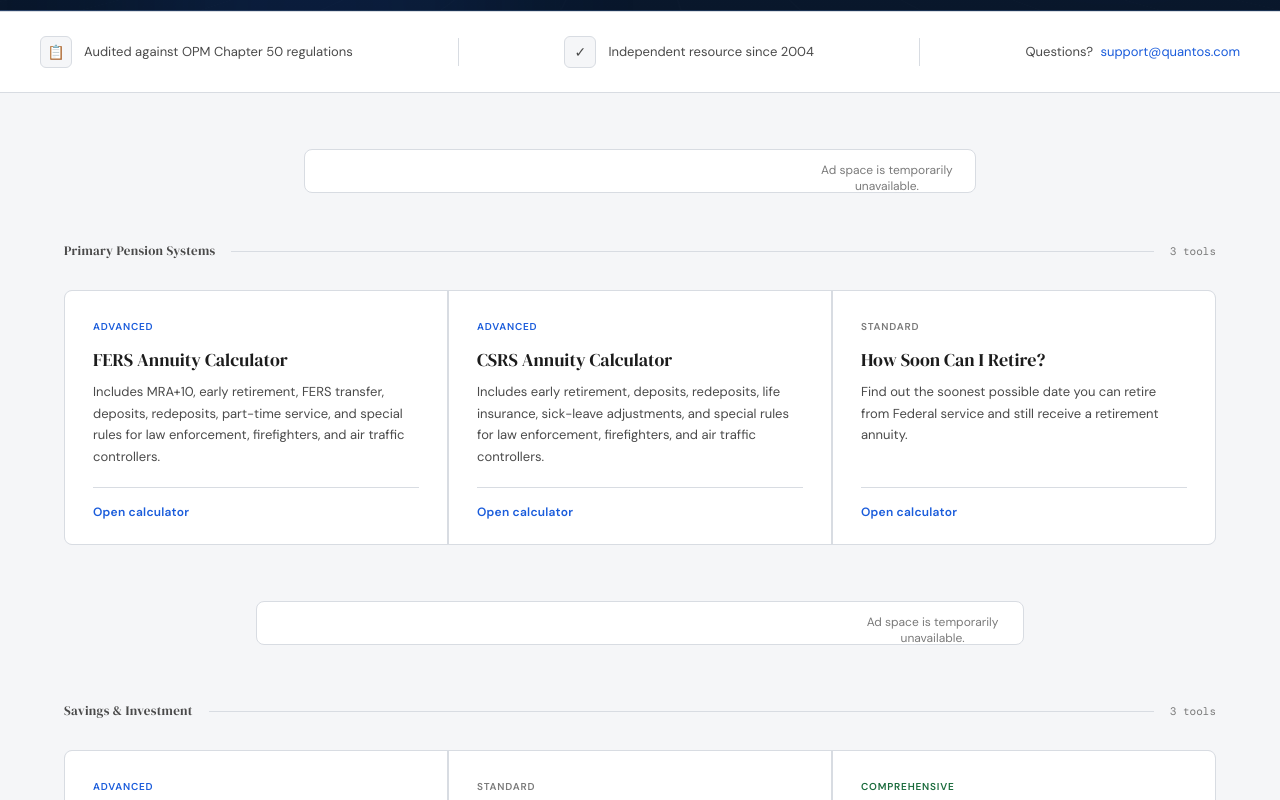
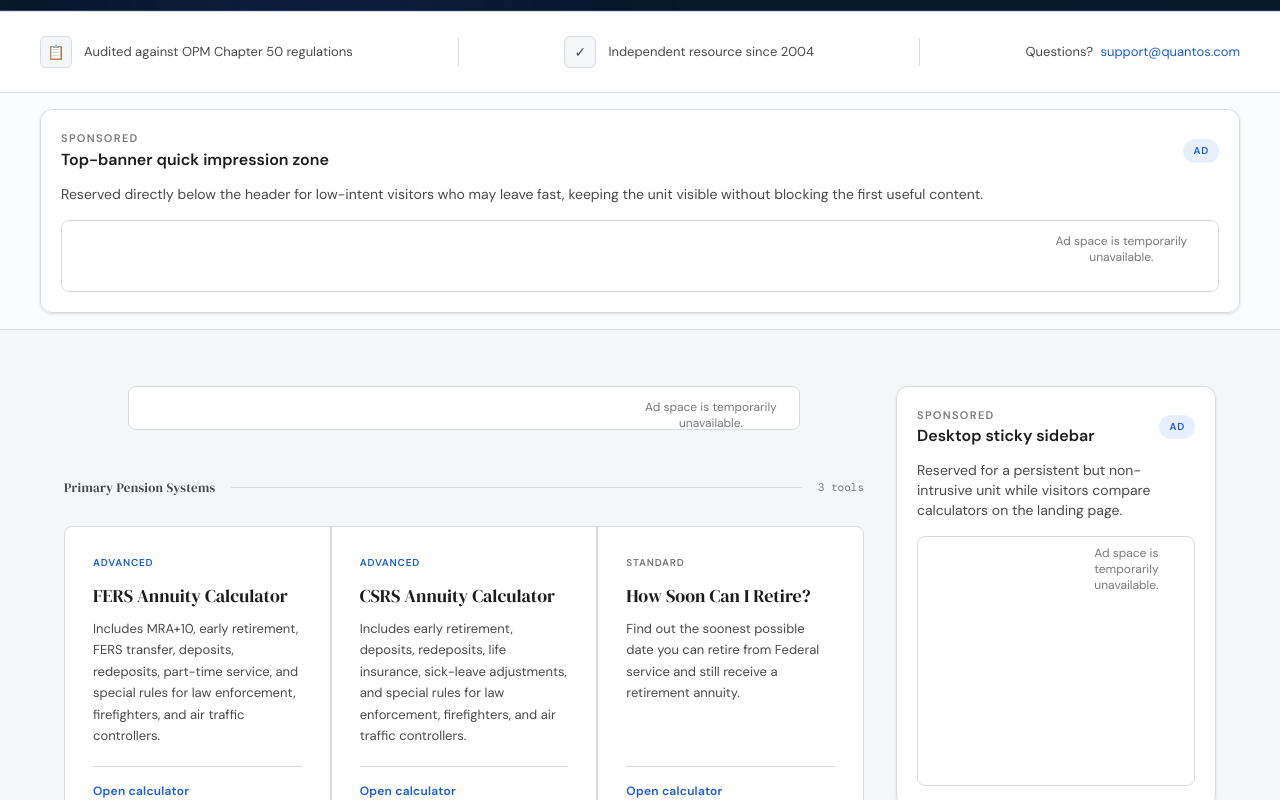
Before and after one commit to rscboy/quantos, a React (Vite) app: page / in a window 1280 px wide. Shown: the part 640-1440 px from the top of the page. Built offline with nearby package versions, Linux system fonts and the light colour scheme.

Commit message:
Add ad placement holders across landing and gap flows

```diff
--- a/src/App.tsx
+++ b/src/App.tsx
@@ -15,6 +15,7 @@ import { MilitaryDepositCalculator } from './components/MilitaryDepositCalculato
 import { NewMemberModal } from './components/NewMemberModal';
 import { FullRetirementAnalysis } from './components/FullRetirementAnalysis';
 import { SocialSecurityEstimator } from './components/SocialSecurityEstimator';
+import { AdPlacement } from './components/AdPlacement';
 
 const CALCULATOR_VIEWS = new Set([
   'fers',
@@ -81,7 +82,7 @@ export default function App() {
     <div className="min-h-screen flex flex-col font-sans text-text bg-bg">
       <Nav setView={handleNavigate} />
 
-      <div className="flex-1">
+      <div className="flex-1 pb-24 md:pb-0">
         {view === 'home' && <Home onSelectCalc={handleNavigate} />}
         {view === 'fers' && <FersCalculator onBack={() => handleNavigate('home')} />}
         {view === 'csrs' && <CsrsCalculator onBack={() => handleNavigate('home')} />}
@@ -94,6 +95,16 @@ export default function App() {
       </div>
 
       <Footer setView={handleNavigate} />
+
+      <div className="fixed inset-x-0 bottom-0 z-40 border-t border-border bg-white/95 px-4 py-3 shadow-[0_-8px_24px_rgba(15,23,42,0.08)] backdrop-blur md:hidden">
+        <AdPlacement
+          title={view === 'home' ? 'Quick mobile placement' : 'Sticky mobile placement'}
+          subtitle={view === 'home' ? 'Reserved for a lightweight mobile ad below the primary content.' : 'Reserved for a bottom mobile unit that stays visible without covering any calculator inputs.'}
+          compact
+          refreshToken={view}
+          bannerClassName="min-h-[60px]"
+        />
+      </div>
 
       <NewMemberModal
         isOpen={showModal}
--- /dev/null
+++ b/src/components/AdPlacement.tsx
@@ -0,0 +1,28 @@
+import React from 'react';
+import { SponsorBanner } from './SponsorBanner';
+
+type AdPlacementProps = {
+  title: string;
+  subtitle: string;
+  className?: string;
+  bannerClassName?: string;
+  refreshToken?: string | number;
+  compact?: boolean;
+  sticky?: boolean;
+};
+
+export function AdPlacement({ title, subtitle, className = '', bannerClassName = '', refreshToken, compact = false, sticky = false }: AdPlacementProps) {
+  return (
+    <aside className={`${sticky ? 'lg:sticky lg:top-24' : ''} rounded-xl border border-border bg-white/95 shadow-sm ${compact ? 'p-3' : 'p-4 md:p-5'} ${className}`}>
+      <div className="mb-3 flex items-center justify-between gap-3">
+        <div>
+          <p className="text-[11px] font-semibold uppercase tracking-[0.12em] text-text-3">Sponsored</p>
+          <h3 className={`font-semibold text-text ${compact ? 'text-sm' : 'text-base'}`}>{title}</h3>
+        </div>
+        <span className="rounded-full bg-blue-lt px-2.5 py-1 text-[10px] font-semibold uppercase tracking-[0.08em] text-blue">Ad</span>
+      </div>
+      <p className={`text-text-2 ${compact ? 'mb-3 text-xs' : 'mb-4 text-sm'}`}>{subtitle}</p>
+      <SponsorBanner refreshToken={refreshToken} className={`min-h-[72px] ${bannerClassName}`} />
+    </aside>
+  );
+}
--- a/src/components/Home.tsx
+++ b/src/components/Home.tsx
@@ -1,30 +1,31 @@
 import React from 'react';
+import { AdPlacement } from './AdPlacement';
 import { SponsorBanner } from './SponsorBanner';
 
 const CALCULATORS = [
   {
-    category: "Primary Pension Systems",
+    category: 'Primary Pension Systems',
     items: [
-      { id: 'fers', name: "FERS Annuity Calculator", desc: "Includes MRA+10, early retirement, FERS transfer, deposits, redeposits, part-time service, and special rules for law enforcement, firefighters, and air traffic controllers.", tag: "Advanced" },
-      { id: 'csrs', name: "CSRS Annuity Calculator", desc: "Includes early retirement, deposits, redeposits, life insurance, sick-leave adjustments, and special rules for law enforcement, firefighters, and air traffic controllers.", tag: "Advanced" },
-      { id: 'eligibility', name: "How Soon Can I Retire?", desc: "Find out the soonest possible date you can retire from Federal service and still receive a retirement annuity.", tag: "Standard" },
-    ]
+      { id: 'fers', name: 'FERS Annuity Calculator', desc: 'Includes MRA+10, early retirement, FERS transfer, deposits, redeposits, part-time service, and special rules for law enforcement, firefighters, and air traffic controllers.', tag: 'Advanced' },
+      { id: 'csrs', name: 'CSRS Annuity Calculator', desc: 'Includes early retirement, deposits, redeposits, life insurance, sick-leave adjustments, and special rules for law enforcement, firefighters, and air traffic controllers.', tag: 'Advanced' },
+      { id: 'eligibility', name: 'How Soon Can I Retire?', desc: 'Find out the soonest possible date you can retire from Federal service and still receive a retirement annuity.', tag: 'Standard' },
+    ],
   },
   {
-    category: "Savings & Investment",
+    category: 'Savings & Investment',
     items: [
-      { id: 'tsp', name: "Thrift Savings Plan Calculator", desc: "Calculate how much your TSP deposits and future savings will be worth in 5, 10, or 20 years. Includes allocation formulas for Lifecycle (L) Funds.", tag: "Advanced" },
-      { id: 'gap', name: "Retirement Savings Gap Calculator", desc: "Are you saving enough for retirement? Run this calculator and find out if you're on track to meet your goals.", tag: "Standard" },
-      { id: 'full', name: "Full Retirement Analysis", desc: "The complete suite — all calculators with future time projections. Save your data locally or upload a saved scenario to pick up where you left off.", tag: "Comprehensive" },
-    ]
+      { id: 'tsp', name: 'Thrift Savings Plan Calculator', desc: 'Calculate how much your TSP deposits and future savings will be worth in 5, 10, or 20 years. Includes allocation formulas for Lifecycle (L) Funds.', tag: 'Advanced' },
+      { id: 'gap', name: 'Retirement Savings Gap Calculator', desc: "Are you saving enough for retirement? Run this calculator and find out if you're on track to meet your goals.", tag: 'Standard' },
+      { id: 'full', name: 'Full Retirement Analysis', desc: 'The complete suite — all calculators with future time projections. Save your data locally or upload a saved scenario to pick up where you left off.', tag: 'Comprehensive' },
+    ],
   },
   {
-    category: "Specialized Credits & Estimates",
+    category: 'Specialized Credits & Estimates',
     items: [
-      { id: 'military', name: "Military Deposit Calculator", desc: "Your military service can increase your retirement annuity. Calculate how much you need to repay to receive that service credit.", tag: "Standard" },
-      { id: 'ss', name: "Social Security Estimator", desc: "Find out how much your monthly Social Security benefit will be at retirement. Works best when run inside the Full Retirement Analysis.", tag: "Advanced" },
-    ]
-  }
+      { id: 'military', name: 'Military Deposit Calculator', desc: 'Your military service can increase your retirement annuity. Calculate how much you need to repay to receive that service credit.', tag: 'Standard' },
+      { id: 'ss', name: 'Social Security Estimator', desc: 'Find out how much your monthly Social Security benefit will be at retirement. Works best when run inside the Full Retirement Analysis.', tag: 'Advanced' },
+    ],
+  },
 ];
 
 export function Home({ onSelectCalc }: { onSelectCalc: (id: string) => void }) {
@@ -99,9 +100,22 @@ export function Home({ onSelectCalc }: { onSelectCalc: (id: string) => void }) {
         </div>
       </div>
 
+      <div className="border-b border-border bg-[#F9FBFF] px-6 py-4">
+        <div className="max-w-[1200px] mx-auto">
+          <AdPlacement
+            title="Top-banner quick impression zone"
+            subtitle="Reserved directly below the header for low-intent visitors who may leave fast, keeping the unit visible without blocking the first useful content."
+            bannerClassName="min-h-[72px]"
+            refreshToken="landing-top"
+          />
+        </div>
+      </div>
+
       <main className="max-w-[1200px] mx-auto pt-14 px-6 pb-20">
+        <div className="grid grid-cols-1 lg:grid-cols-[minmax(0,1fr)_320px] gap-8 items-start">
+          <div>
             <div className="mb-12">
-          <SponsorBanner className="h-[44px] w-full max-w-2xl mx-auto" />
+              <SponsorBanner className="h-[44px] w-full max-w-2xl mx-auto" refreshToken="landing-inline-hero" />
             </div>
 
             {CALCULATORS.map((section, idx) => {
@@ -144,17 +158,34 @@ export function Home({ onSelectCalc }: { onSelectCalc: (id: string) => void }) {
                   </div>
                   {idx === 0 && (
                     <div className="mb-14">
-                <SponsorBanner className="h-[44px] w-full max-w-3xl mx-auto" />
+                      <AdPlacement
+                        title="Mid-page section break"
+                        subtitle="Reserved between calculator sections so scanning users see a second unit during the natural comparison pause."
+                        bannerClassName="min-h-[72px]"
+                        refreshToken={`landing-mid-${idx}`}
+                      />
                     </div>
                   )}
                   {idx === 2 && (
                     <div className="mb-14">
-                <SponsorBanner className="h-[44px] w-full max-w-3xl mx-auto" />
+                      <SponsorBanner className="h-[44px] w-full max-w-3xl mx-auto" refreshToken="landing-footer" />
                     </div>
                   )}
                 </React.Fragment>
               );
             })}
+          </div>
+
+          <div className="hidden lg:block">
+            <AdPlacement
+              title="Desktop sticky sidebar"
+              subtitle="Reserved for a persistent but non-intrusive unit while visitors compare calculators on the landing page."
+              sticky
+              refreshToken="landing-sidebar"
+              bannerClassName="min-h-[250px]"
+            />
+          </div>
+        </div>
       </main>
     </div>
   );
--- a/src/components/RetirementGapCalculator.tsx
+++ b/src/components/RetirementGapCalculator.tsx
@@ -1,4 +1,5 @@
 import React, { useMemo, useState } from 'react';
+import { AdPlacement } from './AdPlacement';
 
 type GapForm = {
   plannedRetirementDate: string;
@@ -221,7 +222,9 @@ export function RetirementGapCalculator({ onBack }: { onBack: () => void }) {
 
   return (
     <div className="animate-in fade-in duration-300">
-      <main className="max-w-[1040px] mx-auto px-6 pb-20 pt-12">
+      <main className="max-w-[1280px] mx-auto px-6 pb-20 pt-12">
+        <div className="grid grid-cols-1 xl:grid-cols-[minmax(0,1fr)_320px] gap-8 items-start">
+          <div>
         <button onClick={onBack} className="inline-flex items-center gap-1.5 text-[13px] font-medium text-text-2 mb-8 cursor-pointer bg-none border-none p-0 font-sans transition-colors duration-120 hover:text-blue">
           <svg viewBox="0 0 16 16" fill="none" stroke="currentColor" strokeWidth="1.8" className="w-3.5 h-3.5"><path d="M10 3L5 8l5 5" /></svg>
           All Calculators
@@ -293,6 +296,12 @@ export function RetirementGapCalculator({ onBack }: { onBack: () => void }) {
                   </div>
                 ))}
               </div>
+
+              <AdPlacement
+                title="Inline input-phase placement"
+                subtitle="Reserved after the assumption fields so the ad appears during a natural thinking pause before calculation."
+                refreshToken={`gap-input-${step}`}
+              />
             </div>
           )}
 
@@ -323,6 +332,13 @@ export function RetirementGapCalculator({ onBack }: { onBack: () => void }) {
                   <ResultCell label="Shortfall" now={currency(metrics.shortfallNow)} retirement={currency(metrics.shortfallAtRetirement)} emphasize />
                 </div>
               </div>
+
+              <AdPlacement
+                title="Post-summary results placement"
+                subtitle="Reserved directly under the results summary, before users continue into deeper breakdown sections."
+                refreshToken={`gap-results-${Math.round(metrics.additionalSavingsNeeded)}`}
+                className="mb-8"
+              />
 
               <div className="grid grid-cols-1 md:grid-cols-2 gap-6 mb-8">
                 <div className="border border-border rounded-lg p-6 bg-white">
@@ -391,7 +407,17 @@ export function RetirementGapCalculator({ onBack }: { onBack: () => void }) {
             </div>
           )}
 
-          <div className="flex items-center justify-between gap-4 px-8 py-5 border-t border-border bg-[#FBFBFC]">
+          <div className="border-t border-border bg-[#FBFBFC]">
+            <div className="px-8 pt-6">
+              <AdPlacement
+                title={step === 2 ? 'Before next steps' : 'Before calculate action'}
+                subtitle={step === 2 ? 'Reserved before next-step guidance and email actions on the highest-value page.' : 'Reserved above the main calculation action while the user reviews inputs.'}
+                compact
+                refreshToken={`gap-cta-${step}`}
+              />
+            </div>
+
+            <div className="flex items-center justify-between gap-4 px-8 py-5">
             <button onClick={() => setStep((current) => Math.max(1, current - 1))} disabled={step === 1} className="inline-flex items-center justify-center rounded-md border border-border px-4 py-2 text-sm font-medium text-text disabled:opacity-40 disabled:cursor-not-allowed hover:bg-bg">
               Back
             </button>
@@ -406,6 +432,19 @@ export function RetirementGapCalculator({ onBack }: { onBack: () => void }) {
                 </button>
               )}
             </div>
+            </div>
+          </div>
+        </div>
+          </div>
+
+          <div className="hidden xl:block">
+            <AdPlacement
+              title="Desktop sticky results rail"
+              subtitle="Reserved for a persistent calculator ad while users compare assumptions, review shortfalls, and revisit scenarios."
+              sticky
+              refreshToken={`gap-sidebar-${step}`}
+              bannerClassName="min-h-[250px]"
+            />
           </div>
         </div>
       </main>
--- a/src/components/SponsorBanner.tsx
+++ b/src/components/SponsorBanner.tsx
@@ -40,10 +40,12 @@ function ensureAdsenseScript() {
   return adsenseScriptPromise;
 }
 
-export function SponsorBanner({ className = '' }: { className?: string }) {
+export function SponsorBanner({ className = '', refreshToken }: { className?: string; refreshToken?: string | number }) {
   const adRef = useRef<HTMLElement | null>(null);
   const instanceId = useId();
   const [loadError, setLoadError] = useState(false);
+  const [renderNonce, setRenderNonce] = useState(0);
+  const lastRefreshTime = useRef(0);
 
   useEffect(() => {
     let isCancelled = false;
@@ -76,7 +78,59 @@ export function SponsorBanner({ className = '' }: { className?: string }) {
     return () => {
       isCancelled = true;
     };
-  }, [instanceId]);
+  }, [instanceId, renderNonce]);
+
+  useEffect(() => {
+    if (refreshToken === undefined) {
+      return;
+    }
+
+    setRenderNonce((value) => value + 1);
+    lastRefreshTime.current = Date.now();
+  }, [refreshToken]);
+
+  useEffect(() => {
+    const minRefreshInterval = 30000;
+
+    const maybeRefresh = () => {
+      const now = Date.now();
+      if (now - lastRefreshTime.current < minRefreshInterval) {
+        return;
+      }
+
+      lastRefreshTime.current = now;
+      setRenderNonce((value) => value + 1);
+    };
+
+    const interval = window.setInterval(maybeRefresh, 60000);
+
+    const onVisibilityChange = () => {
+      if (document.visibilityState === 'visible') {
+        maybeRefresh();
+      }
+    };
+
+    const onScroll = () => {
+      const scrollHeight = document.documentElement.scrollHeight - window.innerHeight;
+      if (scrollHeight <= 0) {
+        return;
+      }
+
+      const progress = window.scrollY / scrollHeight;
+      if (progress >= 0.5) {
+        maybeRefresh();
+      }
+    };
+
+    document.addEventListener('visibilitychange', onVisibilityChange);
+    window.addEventListener('scroll', onScroll, { passive: true });
+
+    return () => {
+      window.clearInterval(interval);
+      document.removeEventListener('visibilitychange', onVisibilityChange);
+      window.removeEventListener('scroll', onScroll);
+    };
+  }, []);
 
   return (
     <div
@@ -84,6 +138,7 @@ export function SponsorBanner({ className = '' }: { className?: string }) {
     >
       <div className="flex min-h-[56px] w-full items-center justify-center px-3 py-2">
         <ins
+          key={renderNonce}
           ref={adRef}
           className="adsbygoogle block min-h-[40px] w-full"
           style={{ display: 'block' }}
```
Lines whose indentation alone changed are shown as unchanged.
